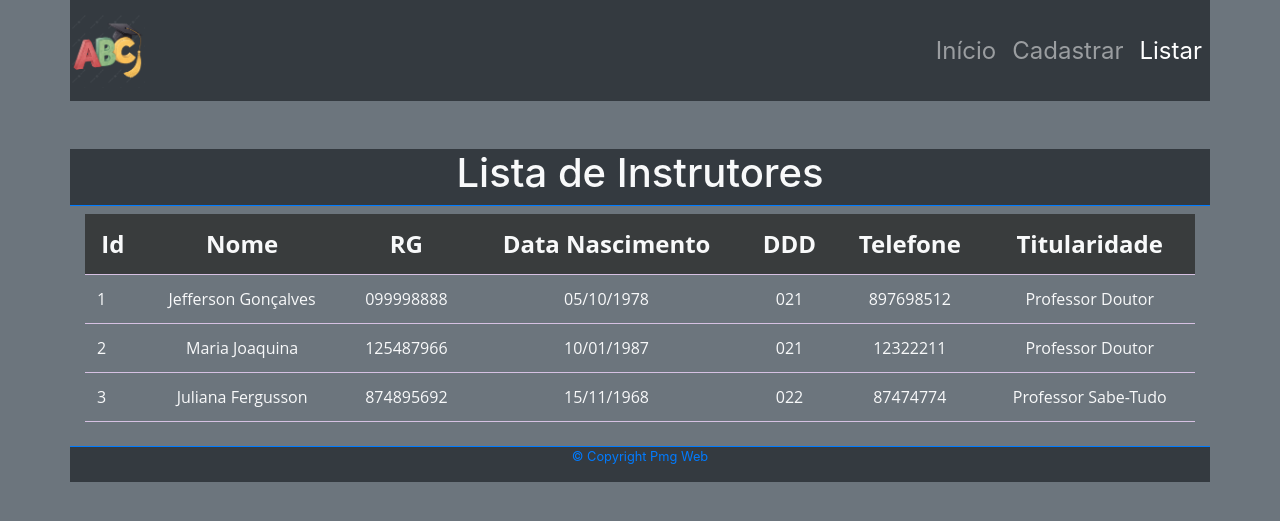
After one commit to ChristianSalazar07/abcdosaber, a Django app: page /instrutor/listar/ in a window 1280 px wide. The commit adds this page. Shown: the top 521 px of the page. Run offline with Django 4.2, Linux system fonts and the light colour scheme.

Commit message:
Inicio Aula 09
Co-authored-by: Copilot <copilot@github.com>

```diff
--- a/aluno/models.py
+++ b/aluno/models.py
@@ -2,7 +2,7 @@ from django.db import models
 
 # Create your models here.
 class Aluno(models.Model):
-    nome = models.CharField(max_length=100)
+    nome = models.CharField(max_length=100, null=False, help_text="Informe o nome do aluno:")
     data_matricula = models.DateField()
     data_saida = models.DateField(default=None, null=True, blank=True)
     aluno_monitor = models.BooleanField(default=False)
--- a/aluno/templates/aluno/listarAlunos.html
+++ b/aluno/templates/aluno/listarAlunos.html
@@ -7,7 +7,7 @@
 {% block menu %}
     <div class="collapse navbar-collapse justify-content-end" id="mynavbar">
         <div class="navbar-nav">
-            <a href="{% url 'index' %}" class="nav-link">Início</a>
+            <a href="/" class="nav-link">Início</a>
             <a href="{% url 'aluno:cadastrar' %}" class="nav-link">Cadastrar</a>
             <a href="{% url 'aluno:listar' %}" class="nav-link active">Listar</a>
         </div>
--- /dev/null
+++ b/instrutor/templates/instrutor/listarInstrutores.html
@@ -0,0 +1,99 @@
+{% extends "base_template.html" %}
+
+{% block title %}
+    <title>ABC do Saber - Listar Instrutores</title>
+{% endblock %}
+
+{% block menu %}
+    <div class="collapse navbar-collapse justify-content-end" id="mynavbar">
+        <div class="navbar-nav">
+            <a href="/" class="nav-link">Início</a>
+            <a href="{% url 'instrutor:cadastrar' %}" class="nav-link">Cadastrar</a>
+            <a href="{% url 'instrutor:listar' %}" class="nav-link active">Listar</a>
+        </div>
+    </div>
+{% endblock %}
+
+        <!--
+        <div class="row">
+            <div class="col">
+                <div class="alert alert-success alert-dismissible" role="alert">
+                    <a href="#" class="close" data-dismiss="alert" aria-label="close">&times;</a>
+                </div>
+            </div>
+        </div>
+    -->
+
+{% block titulo_pagina %}
+    <div class="container text-center border-bottom border-primary bg-dark text-light">
+        <div class="row mt-5">
+            <div class="col">
+                <h1>Lista de Instrutores</h1>
+            </div>
+        </div>
+    </div>
+{% endblock %}
+
+        <!-- tabela responsiva -->
+{% block corpo %}
+    <div class="table-responsive">
+
+        <!-- classes para tabela (Bootstrap) , tabela sem borda, conteudo alinhado ao centro, ... , width: auto -->
+        <table class="table
+                    table-borderless
+                    text-center
+                    my-table-hover
+                    my-table-image
+                    my-table-td-first-child
+                    my-table-border-bottom
+                    my-table-th
+                    w-100
+                    text-light">
+
+            <!-- cabecalho -->
+            <thead>
+                <!-- linhas -->
+                <tr>
+                    <!-- colunas cabecalho -->
+                    <th>Id</th>
+                    <th>Nome</th>
+                    <th>RG</th>
+                    <th>Data Nascimento</th>
+                    <th>DDD</th>
+                    <th>Telefone</th>
+                    <th>Titularidade</th>
+                </tr>
+            </thead>
+
+            <!-- linhas -->
+            <tr>
+                <td> 1 </td>
+                <td> Jefferson Gonçalves </td>
+                <td> 099998888 </td>
+                <td> 05/10/1978 </td>
+                <td> 021 </td>
+                <td> 897698512 </td>
+                <td> Professor Doutor </td>
+            </tr>
+            <tr>
+                <td> 2 </td>
+                <td> Maria Joaquina </td>
+                <td> 125487966 </td>
+                <td> 10/01/1987 </td>
+                <td> 021 </td>
+                <td> 12322211 </td>
+                <td> Professor Doutor </td>
+            </tr>
+            <tr>
+                <td> 3 </td>
+                <td> Juliana Fergusson </td>
+                <td> 874895692 </td>
+                <td> 15/11/1968 </td>
+                <td> 022 </td>
+                <td> 87474774 </td>
+                <td> Professor Sabe-Tudo </td>
+            </tr>
+        </table>
+
+    </div>
+{% endblock %}
--- a/instrutor/urls.py
+++ b/instrutor/urls.py
@@ -1,8 +1,9 @@
 from django.urls import path
 from . import views
 
-app_name = 'instrutor'
+app_name = "instrutor"
 
 urlpatterns = [
-    path('', views.principal, name='principal'),
+    path('listar/', views.listar, name='listar'),
+    path('cadastrar/', views.cadastrar, name='cadastrar'),
 ]
--- a/instrutor/views.py
+++ b/instrutor/views.py
@@ -2,5 +2,8 @@ from django.http import HttpResponse
 from django.shortcuts import render
 
 # Create your views here.
-def principal(request):
-    return HttpResponse('<p> Minha View do App Instrutor </p>')
+def listar(request):
+    return render(request, "instrutor/listarInstrutores.html")
+
+def cadastrar(request):
+    return render(request ,"instrutor/cadastroInstrutor.html")
--- a/templates/index.html
+++ b/templates/index.html
@@ -11,7 +11,7 @@
             <a href="{% url 'tipodeatividade:principal' %}" class="nav-link">Tipos de Atividade</a>
             <a href="{% url 'titulo:listar' %}" class="nav-link">Títulos</a>
             <a href="{% url 'aluno:listar' %}" class="nav-link">Alunos</a>
-            <a href="{% url 'instrutor:principal' %}" class="nav-link">Instrutor</a>
+            <a href="{% url 'instrutor:listar' %}" class="nav-link">Instrutor</a>
             <a href="{% url 'turma:principal' %}" class="nav-link">Turmas</a>
             <a href="/" class="nav-link">Contato</a>
         </div>
```
Also changed, not shown: aluno/views.py (+2 -5 lines), instrutor/templates/instrutor/cadastroInstrutor.html (added, +86 -0 lines).
